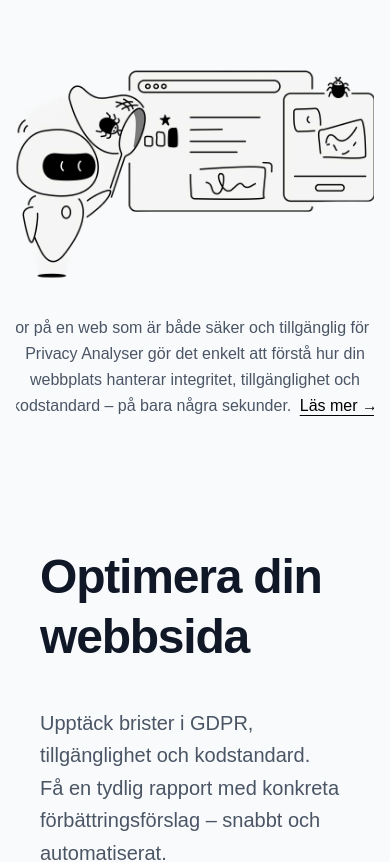
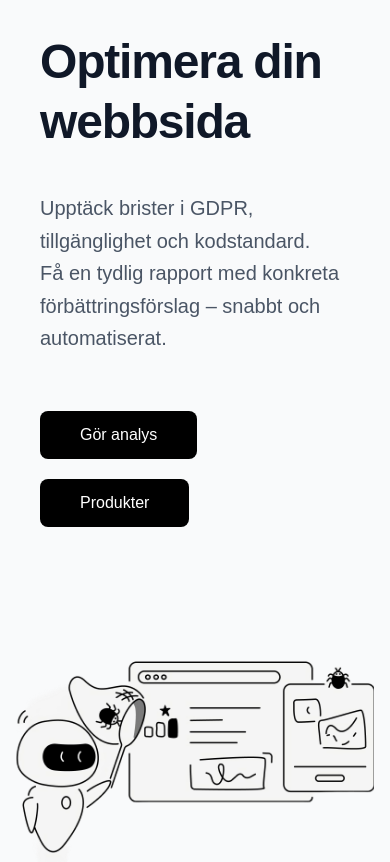
Before and after one commit to TegelConsulting/privacy-analyser, a Next.js app: page / in a window 390 px wide. Shown: the top 862 px of the page. Built offline with nearby package versions, Linux system fonts and the light colour scheme.

Commit message:
Uppdaterad Hero: mobilanpassad, centrerad text under bilden, stilren layout

```diff
--- a/src/components/Hero/Hero.tsx
+++ b/src/components/Hero/Hero.tsx
@@ -6,7 +6,7 @@
 
 export default function Hero() {
   return (
-    <section className="w-full min-h-screen flex flex-col-reverse md:flex-row items-center justify-center gap-24 px-6 md:px-16 pt-8 md:pt-20 max-w-7xl mx-auto overflow-hidden">
+    <section className="w-full min-h-screen flex flex-col md:flex-row items-center justify-center gap-24 px-6 md:px-16 pt-8 md:pt-20 max-w-7xl mx-auto overflow-hidden">
       {/* LEFT SIDE — TEXT & CTA BUTTONS */}
       <motion.div
         className="flex-1 text-left space-y-10"
@@ -59,8 +59,8 @@
           />
         </div>
 
-        {/* Text under bilden */}
-        <p className="text-gray-600 text-base md:text-lg max-w-md leading-relaxed -mt-8 text-center">
+        {/* Text under bilden centrerad och nära bilden */}
+        <p className="text-gray-600 text-base md:text-lg max-w-md leading-relaxed mt-4 text-center">
           <span className="whitespace-nowrap">
             Vi tror på en web som är både säker och tillgänglig för alla.
           </span>
```
